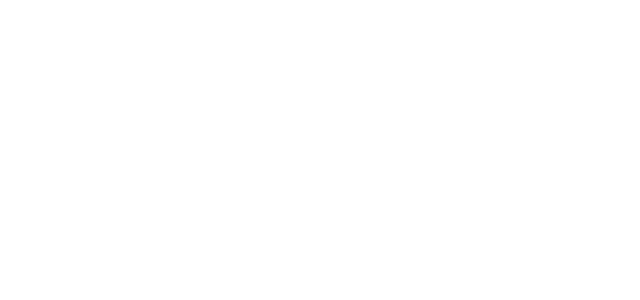
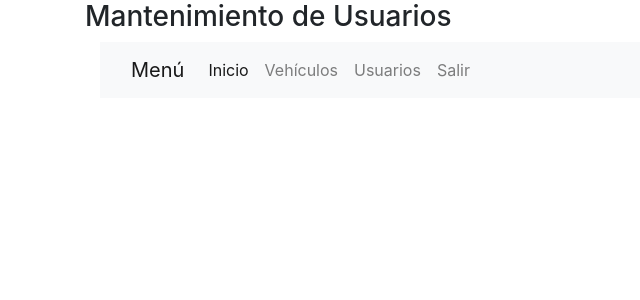
Before and after one commit to egarciaunicah/frontend-vehiculos, an Angular app: page /usuarios in a window 1280 px wide. Before the commit this address led to /. Shown: the top 300 px of the page, without its empty margins (0-640 px from the left). Built offline with nearby package versions, Linux system fonts and the light colour scheme.

Commit message:
Version final de la clase

```diff
--- /dev/null
+++ b/src/app/app.loginguard.ts
@@ -0,0 +1,22 @@
+import { importType } from '@angular/compiler/src/output/output_ast';
+import {Injectable} from '@angular/core';
+import { AppService } from './app.service';
+import { CanActivate, Router} from '@angular/router'
+
+
+@Injectable()
+export class LoginGuard implements CanActivate {
+    constructor(public router: Router, private service: AppService){}
+
+    canActivate():boolean {
+        if(this.service.get_vehiculos()){
+            if(this.service.get_session().token){
+                return true
+            }
+        } else {
+            this.service.reset_session();
+            this.router.navigateByUrl('/login');
+            return false;
+        }
+    }
+}
--- a/src/app/app.router.ts
+++ b/src/app/app.router.ts
@@ -3,18 +3,35 @@ import {RouterModule, Routes} from '@angular/router'
 import {CommonModule} from '@angular/common'
 import {GetVehiculosComponent} from './views/get_vehiculos/get_vehiculos.component';
 import {LoginComponent} from './views/login/login.component';
+import { UsuariosComponent } from './views/usuarios/usuarios.component';
+import { MenuComponent } from './views/menu/menu.component';
+import { LoginGuard } from './app.loginguard';
 
 const routes: Routes = [
     {
         path: 'listado_vehiculos',
-        component: GetVehiculosComponent
+        component: GetVehiculosComponent,
+        canActivate:[LoginGuard]
     },
 
     {
 	    path: 'login',
 	 component: LoginComponent
     },
-
+    {
+	 path: 'usuarios',
+	 component: UsuariosComponent,
+     canActivate:[LoginGuard]
+    },
+    {
+        path: 'menu',
+        component: MenuComponent,
+        canActivate:[LoginGuard]
+    },
+    {
+        path: '**',
+        component: LoginComponent
+    },
 
 ];
 
--- a/src/app/app.service.ts
+++ b/src/app/app.service.ts
@@ -1,44 +1,54 @@
-import {Injectable} from '@angular/core';
-import {Observable} from 'rxjs';
-import {HttpParams, HttpUrlEncodingCodec, HttpHeaders, HttpParameterCodec, HttpClient} from '@angular/common/http';
+import { Injectable } from '@angular/core';
+import { Observable } from 'rxjs';
+import { HttpParams, HttpUrlEncodingCodec, HttpHeaders, HttpParameterCodec, HttpClient } from '@angular/common/http';
 
 @Injectable()
 export class AppService {
     private endpoint: string;
 
-    constructor(private httpClient: HttpClient){
-        this.endpoint = "http://"+window.location.hostname+":8200/api"
+    constructor(private httpClient: HttpClient) {
+        this.endpoint = "http://" + window.location.hostname + ":8200/api"
     }
 
-    get_vehiculos():Observable<any>{
-        return this.httpClient.get(this.endpoint+"/get_vehiculos",
-        {responseType:'json'})
+    get_vehiculos(): Observable<any> {
+        return this.httpClient.get(this.endpoint + "/get_vehiculos",
+            { responseType: 'json' })
     }
 
-    insert_vehiculo(load):Observable<any>{
-        return this.httpClient.post(this.endpoint+"/insert_vehiculo", load,
-        {responseType:'json'})
+    insert_vehiculo(load): Observable<any> {
+        return this.httpClient.post(this.endpoint + "/insert_vehiculo", load,
+            { responseType: 'json' })
     }
 
-    update_vehiculo(load):Observable<any>{
-        return this.httpClient.put(this.endpoint+"/update_vehiculo", load,
-        {responseType:'json'})
+    update_vehiculo(load): Observable<any> {
+        return this.httpClient.put(this.endpoint + "/update_vehiculo", load,
+            { responseType: 'json' })
     }
 
-   delete_vehiculo(load):Observable<any>{
-        return this.httpClient.delete(this.endpoint+"/delete_vehiculo", {params:load,
-        responseType:'json'});
+    delete_vehiculo(load): Observable<any> {
+        return this.httpClient.delete(this.endpoint + "/delete_vehiculo", {
+            params: load,
+            responseType: 'json'
+        });
     }
 
-    login(payload):Observable<any>{
-        return this.httpClient.post(this.endpoint + "/login", payload, {responseType: 'json'});
-      }
+    login(payload): Observable<any> {
+        return this.httpClient.post(this.endpoint + "/login", payload, { responseType: 'json' });
+    }
 
-    set_session(token){
+    set_session(token) {
         localStorage.setItem("vehiculo", JSON.stringify(token));
-      }
+    }
 
+    reset_session() {
+        localStorage.removeItem("vehiculo");
+    }
 
-
-
+    get_session() {
+        if (localStorage.getItem("vehiculo") && JSON.parse(localStorage.getItem("vehiculo")).token) {
+            return JSON.parse(localStorage.getItem("vehiculo"));
+        } else {
+            return false;
+        }
+    }
 }
--- a/src/app/views/get_vehiculos/get_vehiculos.component.html
+++ b/src/app/views/get_vehiculos/get_vehiculos.component.html
@@ -1,4 +1,5 @@
 <div class="container">
+  <app-menu></app-menu>
   <h3 class="text-primary">Mantenimiento de Vehiculos</h3>
 
   <table class="table table-striped table-hover table-sm">
--- /dev/null
+++ b/src/app/views/menu/menu.component.html
@@ -0,0 +1,28 @@
+<div class="container">
+<nav class="navbar navbar-expand-lg navbar-light bg-light">
+    <div class="container-fluid">
+      <a class="navbar-brand">Menú</a>
+      <button class="navbar-toggler" type="button" data-bs-toggle="collapse" data-bs-target="#navbarNav" aria-controls="navbarNav" aria-expanded="false" aria-label="Toggle navigation">
+        <span class="navbar-toggler-icon"></span>
+      </button>
+      <div class="collapse navbar-collapse" id="navbarNav">
+        <ul class="navbar-nav">
+          <li class="nav-item">
+            <a class="nav-link active" aria-current="page" [routerLink]="['/menu']">Inicio</a>
+          </li>
+          <li class="nav-item">
+            <a class="nav-link" [routerLink]="['/listado_vehiculos']">Vehículos</a>
+          </li>
+          <li class="nav-item">
+            <a class="nav-link" [routerLink]="['/usuarios']">Usuarios</a>
+          </li>
+          <li class="nav-item">
+            <a class="nav-link" [routerLink]="['/login']" tabindex="-1" aria-disabled="true"
+            (click)="logout()"
+            >Salir</a>
+          </li>
+        </ul>
+      </div>
+    </div>
+  </nav>
+</div>
--- /dev/null
+++ b/src/app/views/menu/menu.component.ts
@@ -0,0 +1,24 @@
+import { Component, OnInit } from '@angular/core';
+import { Router } from '@angular/router';
+import { AppService } from 'src/app/app.service';
+
+@Component({
+  selector: 'app-menu',
+  templateUrl: './menu.component.html',
+  styleUrls: ['./menu.component.css']
+})
+export class MenuComponent implements OnInit {
+
+  constructor(public service:AppService, private router:Router) { }
+
+  ngOnInit(): void {
+  }
+
+  logout(){
+    this.service.reset_session();
+    this.router.navigateByUrl('/login');
+  }
+
+
+
+}
--- /dev/null
+++ b/src/app/views/usuarios/usuarios.component.html
@@ -0,0 +1,4 @@
+<div class="container">
+    <h3>Mantenimiento de Usuarios</h3>
+    <app-menu></app-menu>
+</div>
--- /dev/null
+++ b/src/app/views/usuarios/usuarios.component.ts
@@ -0,0 +1,15 @@
+import { Component, OnInit } from '@angular/core';
+
+@Component({
+  selector: 'app-usuarios',
+  templateUrl: './usuarios.component.html',
+  styleUrls: ['./usuarios.component.css']
+})
+export class UsuariosComponent implements OnInit {
+
+  constructor() { }
+
+  ngOnInit(): void {
+  }
+
+}
--- a/src/environments/environment.ts
+++ b/src/environments/environment.ts
@@ -3,7 +3,7 @@
 // The list of file replacements can be found in `angular.json`.
 
 export const environment = {
-  production: false
+  production: true
 };
 
 /*
```
Also changed, not shown: src/app/app.module.ts (+7 -1 lines), src/app/views/menu/menu.component.css (added), src/app/views/usuarios/usuarios.component.css (added), 2 other files (tests, documents, lock files or other folders).
